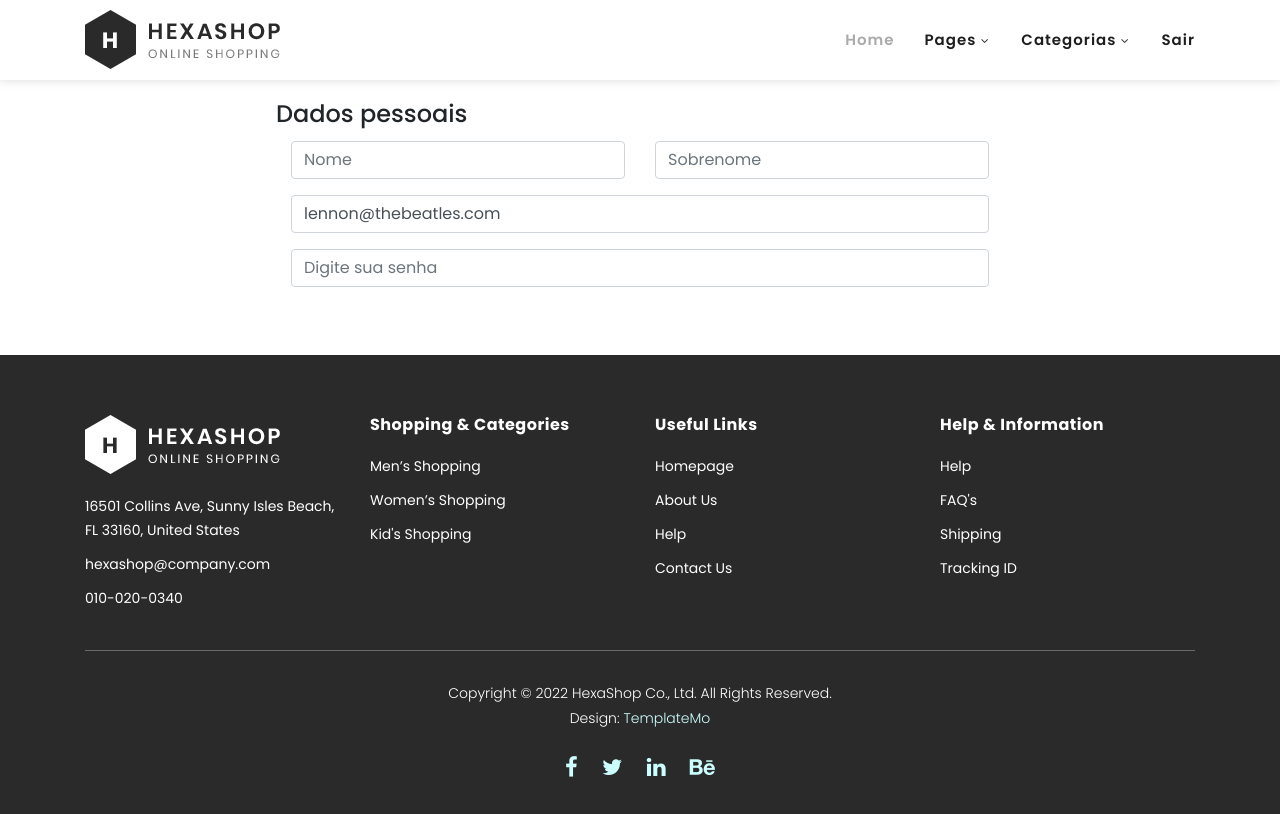
After one commit to AllanSBorges/E-commerce, a Django app: page /perfil/ in a window 1280 px wide. The commit adds this page. Run offline with Django 4.2, Linux system fonts and the light colour scheme; a user stored in the database is signed in; data comes from the database, SQL or seed files in the repository; both versions use the stored data as it was after the commit; some libraries are stand-ins or nearby versions.

Commit message:
Feat Criação da Edição do Perfil

```diff
--- a/ecommerce/core/templates/base.html
+++ b/ecommerce/core/templates/base.html
@@ -64,7 +64,7 @@ https://templatemo.com/tm-571-hexashop
                                 <a href="javascript:;">Pages</a>
                                 <ul>
                                   {% if user.is_authenticated %}
-                                    <li><a href="../login">Meu Perfil</a></li>
+                                    <li><a href="../perfil">Meu Perfil</a></li>
                                   {% else %}
                                     <li><a href="../login">Login</a></li>
                                   {% endif%}
--- /dev/null
+++ b/ecommerce/core/templates/perfil.html
@@ -0,0 +1,48 @@
+{% extends "base.html" %}
+{% load static %}
+{% block title %}Hexashop - Página de Login{% endblock %}
+{% block content %}
+
+
+    <!-- ***** Product Area Starts ***** -->
+  <section class="section pt-5" >
+    <div class="container mt-5">
+      <div class="row justify-content-center">
+        <div class="col-md-8">
+          <!-- Conteúdo centralizado aqui -->
+          {% if user.is_authenticated %}
+          <form method="POST" action="perfil">
+            {% csrf_token %}
+            <div class="row py-1 px-3">
+                <h4>Dados pessoais</h4>
+            </div>
+            <div class="row py-2 px-3">
+                <div class="col">
+                    <input type="text"  value="{{ user.first_name}}" name="first-name" class="form-control" placeholder="Nome" required>
+                </div>
+                <div class="col">
+                    <input type="text"  value="{{ user.last_name}}" name="last-name" class="form-control" placeholder="Sobrenome" required>
+                </div>
+            </div>
+            <div class="row py-2 px-3">
+                <div class="col">
+                    <input type="email" name="email" value="{{ user.email}}" class="form-control" placeholder="Informe seu melhor e-mail" required>
+                </div>
+            </div>
+            <div class="row py-2 px-3">
+                <div class="col">
+                    <input type="password" name="password" class="form-control" placeholder="Digite sua senha" required>
+                </div>
+            </div>
+
+
+          </form>
+
+          {% endif %}
+
+        </div>
+      </div>
+    </div>
+  </section>
+
+{% endblock %}
--- a/ecommerce/core/urls.py
+++ b/ecommerce/core/urls.py
@@ -19,6 +19,7 @@ urlpatterns = [
     path("confirmar/", views.confirmar_view, name="confirmar"),
     path("avaliar/<int:pk>", views.avaliar_view, name="confirmar"),
     path("visualizar/<int:pk>", views.visualizar_view, name='visualizar'),
+    path("perfil/", views.perfil_view, name='perfil')
 ]
 
 if settings.DEBUG:
--- a/ecommerce/core/views.py
+++ b/ecommerce/core/views.py
@@ -54,7 +54,6 @@ def signup_view(request):
                'qtd_prod': qtd_prod }
 
     if request.method == 'POST':
-        print(request.POST)
         f_name = request.POST['first-name']
         l_name = request.POST['last-name']
         u_name = request.POST['username']
@@ -76,6 +75,16 @@ def signup_view(request):
 
     return render(request, 'signup.html',context)
 
+@login_required(login_url='/login/')
+def perfil_view(request):
+    categorias = Category.objects.all()
+    carrinho = request.session.get('cart', {})
+    qtd_prod = len(carrinho)
+
+    context = {'categorias': categorias,
+               'qtd_prod': qtd_prod}
+
+    return render(request, 'perfil.html', context)
 
 def index_view(request):
     carrinho = request.session.get('cart', {})
```
Also changed, not shown: ecommerce/db.sqlite3.
